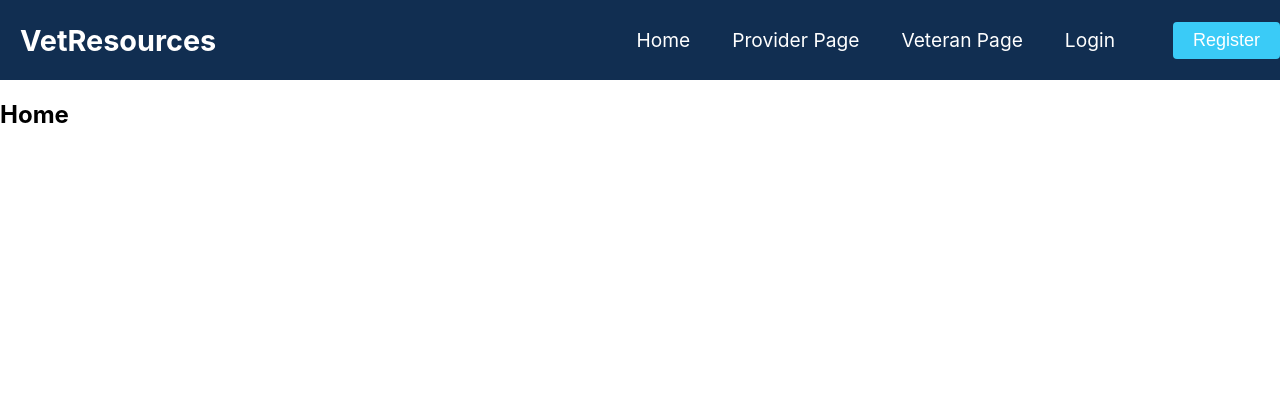
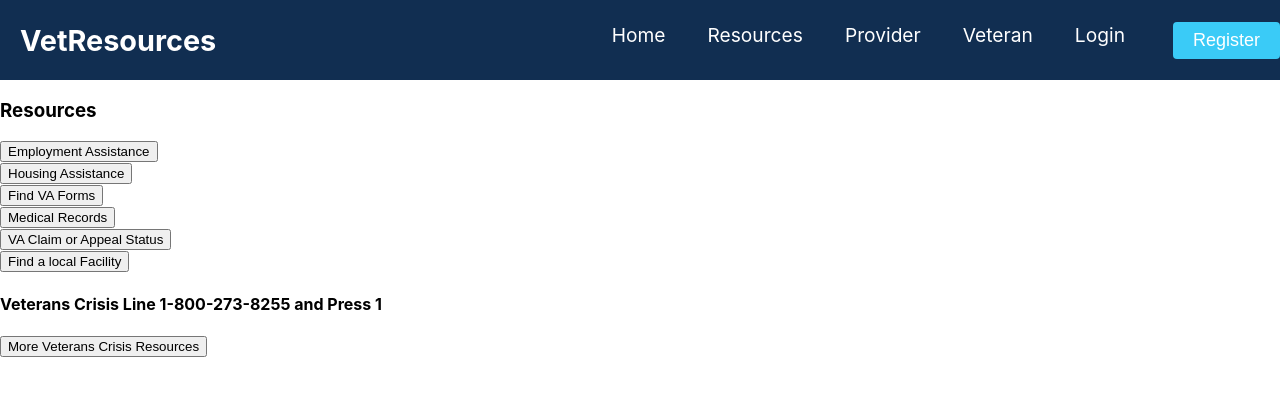
Before and after one commit to patrickcollins24/vet-resources, a React (Create React App) app: page /resources in a window 1280 px wide. Shown: the top 396 px of the page. Built offline with nearby package versions, Linux system fonts and the light colour scheme.

Commit message:
created resources tab in navbar. updated resources on resources page and added crisis line and link. updated provider and veteran pages.

```diff
--- a/src/App.js
+++ b/src/App.js
@@ -9,6 +9,7 @@ import VeteranPage from './components/VeteranPage';
 import ProviderPage from './components/ProviderPage';
 import ProviderLogin from './components/ProviderLogin';
 import ProviderRegistration from './components/ProviderRegistration';
+import ResourcesPage from './components/ResourcesPage';
 
 
 
@@ -39,6 +40,10 @@ export default function App() {
           <Route path="/login">
             <Navbar />
             <ProviderLogin />
+          </Route>
+          <Route path="/resources">
+            <Navbar />
+            <ResourcesPage />
           </Route>
           <Route path="/register">
             <Navbar />
--- a/src/components/Navbar/MenuItems.js
+++ b/src/components/Navbar/MenuItems.js
@@ -7,12 +7,17 @@ export const MenuItems = [
         cName: 'nav-links'
     },
     {
-        title: 'Provider Page',
+        title: 'Resources',
+        url: '/resources',
+        cName: 'nav-links'
+    },
+    {
+        title: 'Provider',
         url: '/users',
         cName: 'nav-links'
     },
     {
-        title: 'Veteran Page',
+        title: 'Veteran',
         url: '/user',
         cName: 'nav-links'
     },
--- a/src/components/ProviderPage.jsx
+++ b/src/components/ProviderPage.jsx
@@ -4,7 +4,7 @@
 const ProviderPage = () => {
     return (
         <div>
-            <h3>Provider Page</h3>
+            <h3>Provider</h3>
             <a href="" target="_blank">
                 <button> Provider Info </button>
             </a> <br/>
@@ -23,19 +23,6 @@ const ProviderPage = () => {
             <a href="" target="_blank">
                 <button> Cancel appointment </button>
             </a> <br/>
-            <a href="https://www.va.gov/careers-employment/" target="blank">
-                <button> Employment Assistance </button>
-            </a> <br/>
-            <a href="https://www.va.gov/find-forms/" target="blank">
-                <button> Find VA Forms</button>
-            </a> <br/>
-            <a href="https://www.va.gov/claim-or-appeal-status/" target="blank">
-                <button> VA Claim or Appeal Status </button>
-            </a> <br/>
-            <a href="https://www.va.gov/find-locations/" target="blank">
-                <button> Find a local Facility </button>
-            </a> <br/>
-
             <a href="" target="_blank">
                 <button> Set Personal Reminders </button>
             </a> <br/>
--- /dev/null
+++ b/src/components/ResourcesPage.jsx
@@ -0,0 +1,34 @@
+
+
+
+const ResourcesPage = () => {
+    return (
+        <div>
+            <h3> Resources </h3>
+            <a href="https://www.va.gov/careers-employment/" target="blank">
+                <button> Employment Assistance </button>
+            </a> <br/>
+            <a href= "https://www.va.gov/housing-assistance/" target="blank">
+                <button> Housing Assistance </button>
+            </a> <br/>
+            <a href="https://www.va.gov/find-forms/" target="blank">
+                <button> Find VA Forms</button>
+            </a> <br/>
+            <a href="https://www.va.gov/health-care/get-medical-records/" target="blank">
+                <button> Medical Records </button>
+            </a> <br/>
+            <a href="https://www.va.gov/claim-or-appeal-status/" target="blank">
+                <button> VA Claim or Appeal Status </button>
+            </a> <br/>
+            <a href="https://www.va.gov/find-locations/" target="blank">
+                <button> Find a local Facility </button>
+            </a> <br/>
+            <h4> Veterans Crisis Line 1-800-273-8255 and Press 1 </h4>
+            <a href="https://www.veteranscrisisline.net/" target="blank">
+                <button> More Veterans Crisis Resources </button>
+            </a> <br/>
+        </div>
+    )
+}
+
+export default ResourcesPage;
--- a/src/components/VeteranPage.jsx
+++ b/src/components/VeteranPage.jsx
@@ -5,7 +5,7 @@
 const VeteranPage = () => {
     return (
         <div>
-            <h3>Veteran Page</h3>
+            <h3>Veteran</h3>
             <a href="" target="_blank">
                 <button> Provider Info </button>
             </a> <br/>
@@ -24,18 +24,6 @@ const VeteranPage = () => {
             <a href="" target="_blank">
                 <button> Cancel appointment </button>
             </a> <br/>
-            <a href="https://www.va.gov/careers-employment/" target="blank">
-                <button> Employment Assistance </button>
-            </a> <br/>
-            <a href="https://www.va.gov/find-forms/" target="blank">
-                <button> Find VA Forms</button>
-            </a> <br/>
-            <a href="https://www.va.gov/claim-or-appeal-status/" target="blank">
-                <button> VA Claim or Appeal Status </button>
-            </a> <br/>
-            <a href="https://www.va.gov/find-locations/" target="blank">
-                <button> Find a local Facility </button>
-            </a> <br/>
             <a href="" target="_blank">
                 <button> Set Personal Reminders </button>
             </a> <br/>
```
Also changed, not shown: src/components/Resource-page/resource.js (added, +12 -0 lines).
